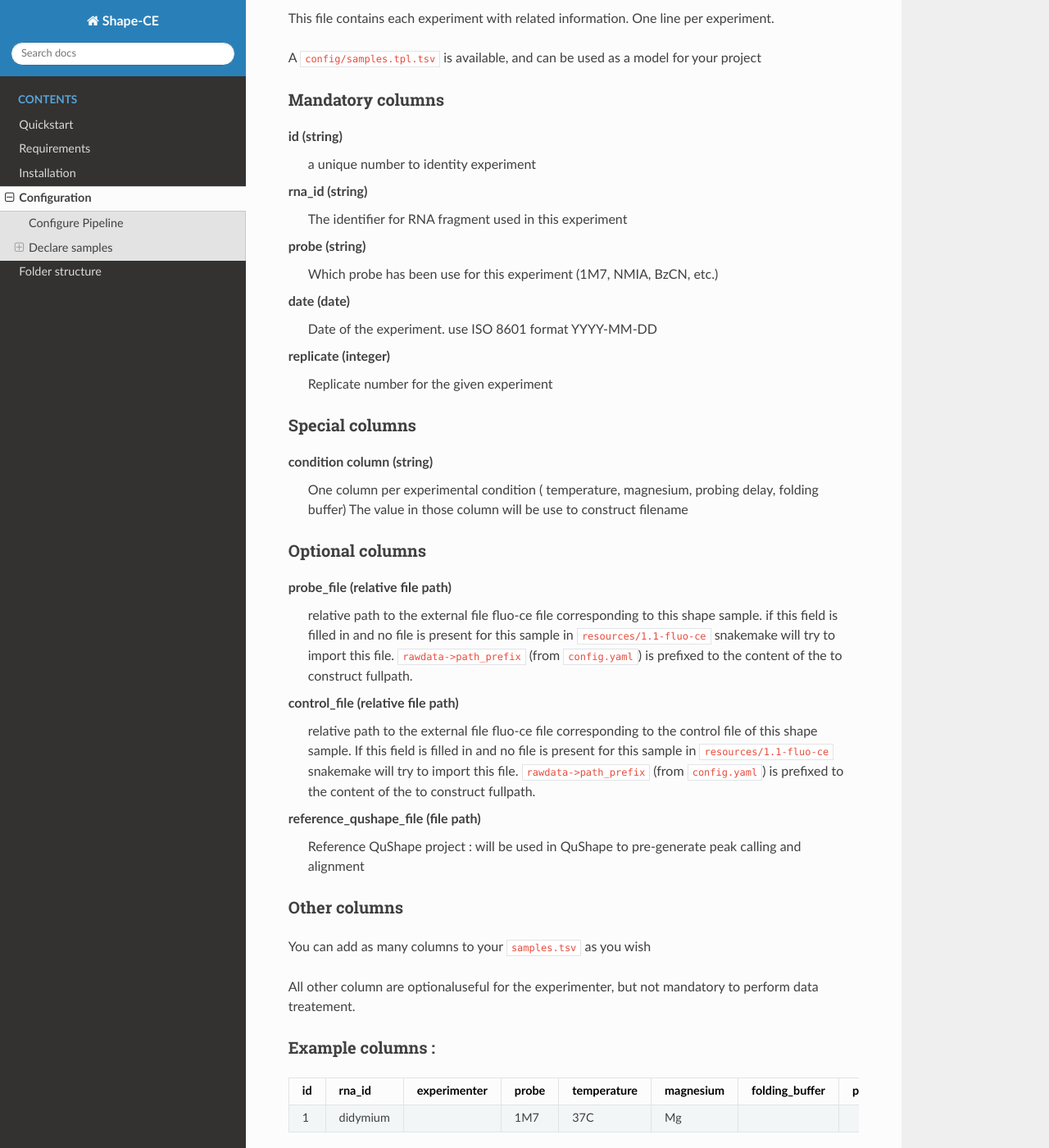
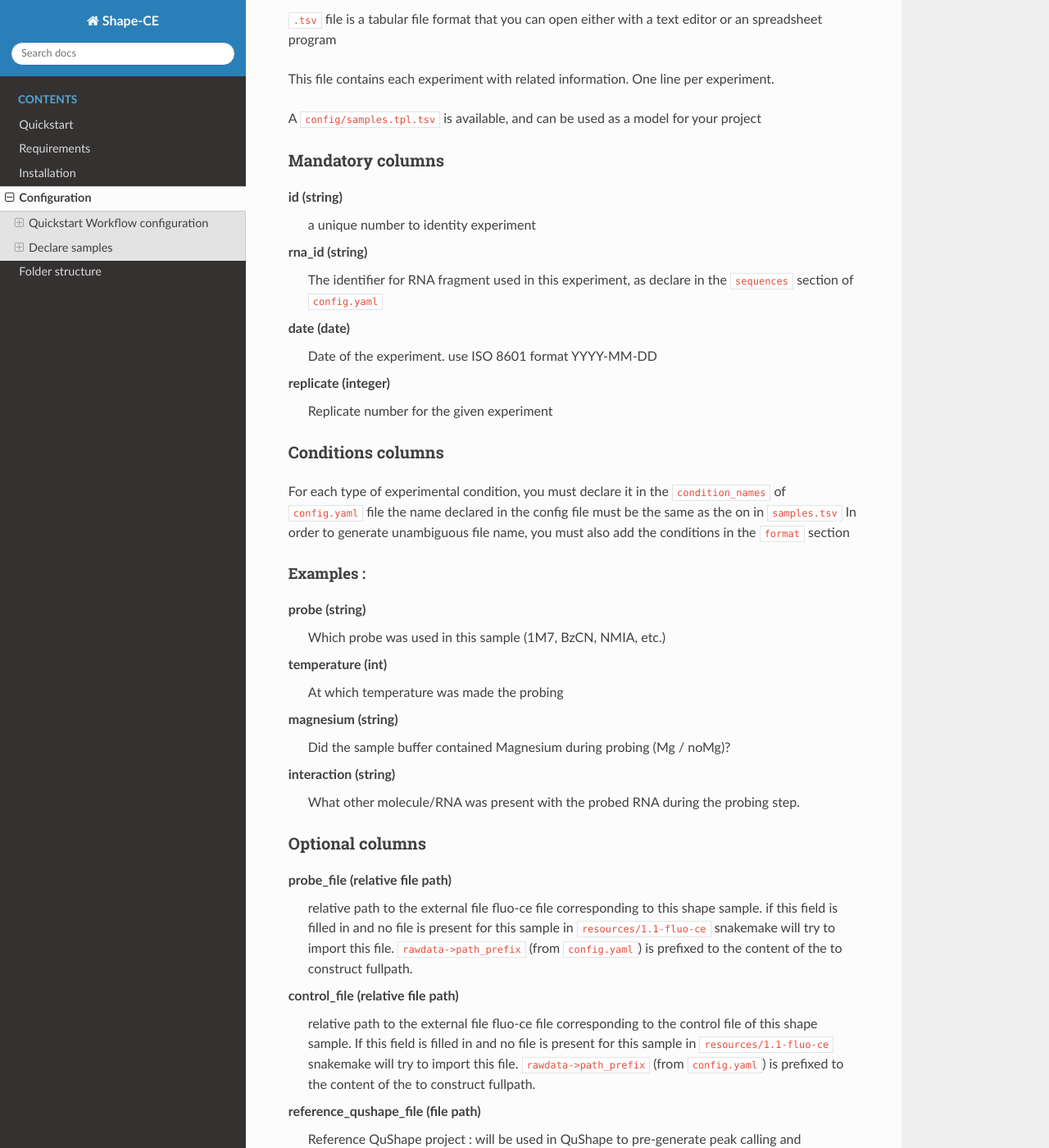
Before and after one commit to Sargueil-CiTCoM/ipasuite, a Sphinx documentation site: the page built from workflow/docs/source/configuration.md, in a window 1280 px wide and 1400 px high, scrolled down 553 px. Shown: the whole window at 82% size. Built offline with Sphinx 7.4.7 and the Read the Docs theme 2.0.0, drawn with Linux system fonts in a browser that asks for light colours; some of the changed text lies outside the part shown.

Commit message:
:memo: documentation

```diff
--- a/workflow/docs/source/configuration.md
+++ b/workflow/docs/source/configuration.md
@@ -5,11 +5,16 @@
 - `config/config.yml` Which contains general configuration for the workflow
 - `config/samples.tsv` That contains informations about samples and replicates
 
-## Configure Pipeline
+## Quickstart Workflow configuration
 
-`config.yaml` contains all informations necessary to execute the workflow
+`config.yaml` contains all informations necessary to execute the workflow.
+In this section we will discuss the main configurations
 
-[TODO]
+
+###
+sequences
+:
+
 
 ## Declare samples
 
@@ -19,17 +24,13 @@
 
 A `config/samples.tpl.tsv` is available, and can be used as a model for your project
 
-
 ### Mandatory columns
 
 id (string)
 : a unique number to identity experiment
 
 rna_id (string)
-: The identifier for RNA fragment used in this experiment
-
-probe (string)
-: Which probe has been use for this experiment (1M7, NMIA, BzCN, etc.)
+: The identifier for RNA fragment used in this experiment, as declare in the `sequences` section of `config.yaml`
 
 date (date)
 : Date of the experiment. use ISO 8601 format YYYY-MM-DD
@@ -38,10 +39,26 @@
 : Replicate number for the given experiment
 
 
-### Special columns
+### Conditions columns
+For each type of experimental condition, you must declare it in the `condition_names` of `config.yaml` file the name declared in the config file must be the same as the on in `samples.tsv`
+In order to generate unambiguous file name, you must also add the conditions in the `format` section
 
-condition column (string)
-: One column per experimental condition ( temperature, magnesium, probing delay, folding buffer) The value in those column will be use to construct filename
+
+
+
+#### Examples :
+
+probe (string)
+: Which probe was used in this sample (1M7, BzCN, NMIA, etc.)
+
+temperature (int)
+: At which temperature was made the probing
+
+magnesium (string)
+: Did the sample buffer contained Magnesium during probing (Mg / noMg)?
+
+interaction (string)
+: What other molecule/RNA was present with the probed RNA during the probing step.
 
 ### Optional columns
 
@@ -55,12 +72,10 @@
 : Reference QuShape project : will be used in QuShape to pre-generate peak calling and alignment
 
 ### Other columns
-You can add as many columns to your `samples.tsv` as you wish
+You can add as many columns to your `samples.tsv` as you wish, to help you classify and caracterize your data. Each column must have un unique name.
 
-All other column are optionaluseful for the experimenter, but not mandatory to perform data treatement.
 
-### Example columns :
+#### Examples
 
-| id  | rna_id   | experimenter | probe | temperature | magnesium | folding_buffer | probing_delay | primer | rna_begin | rna_end | date       | replicate | qushape_analysed | reference_qushape_file                  | reference_sequence_file | probe_file                              | control_file                                    |
-| --- | -------- | ------------ | ----- | ----------- | --------- | -------------- | ------------- | ------ | --------- | ------- | ---------- | --------- | ---------------- | --------------------------------------- | ----------------------- | --------------------------------------- | ----------------------------------------------- |
-| 1   | didymium |              | 1M7   | 37C         | Mg        |                |               |        |           |         | 2019-08-01 | 1         | yes              | 2-qushape/didymium_1M7_37C_Mg_3.qushape | didymium.fa             | input/didymium_1M7_37C_Mg_1.fluo-ce.tsv | input/didymium_DMSO_of_1M7_37C_Mg_1.fluo-ce.tsv |
+experimenter
+: Who performed the sample acquisition
```
